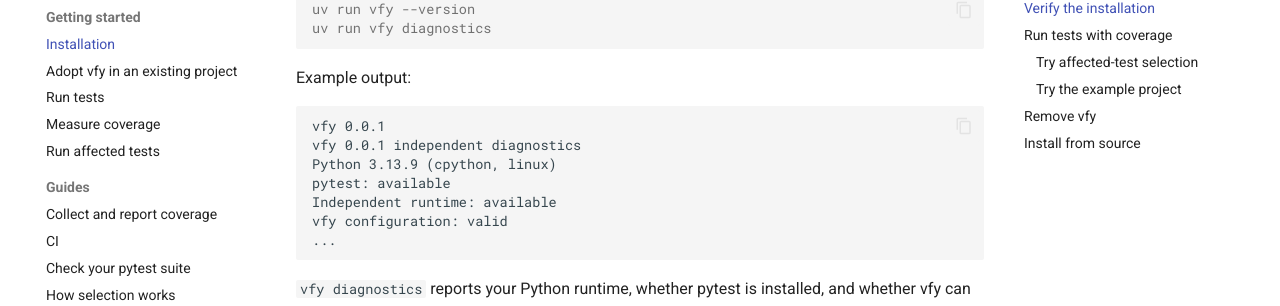
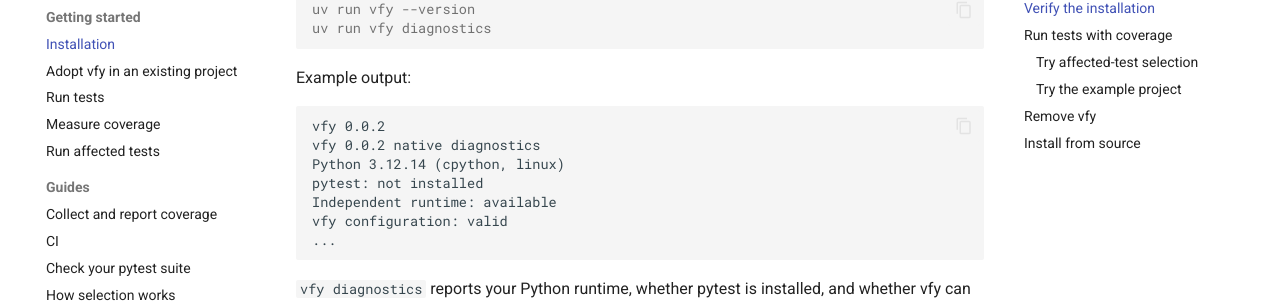
Before and after one commit to seanabreau/vfy, an MkDocs documentation site: the page built from docs/getting-started/installation.md, in a window 1280 px wide and 900 px high, scrolled down 1037 px. Shown: the part 143-449 px from the top of the window. Built offline with MkDocs 1.6.1 and Material for MkDocs 9.7.7, drawn with Linux system fonts in a browser that asks for light colours; comment, search, counter and statistics services are not loaded.

Commit message:
Refresh the installation example from the 0.0.2 wheel

````diff
--- a/docs/getting-started/installation.md
+++ b/docs/getting-started/installation.md
@@ -52,10 +52,10 @@ uv run vfy diagnostics
 Example output:
 
 ```text
-vfy 0.0.1
-vfy 0.0.1 independent diagnostics
-Python 3.13.9 (cpython, linux)
-pytest: available
+vfy 0.0.2
+vfy 0.0.2 native diagnostics
+Python 3.12.14 (cpython, linux)
+pytest: not installed
 Independent runtime: available
 vfy configuration: valid
 ...
````
